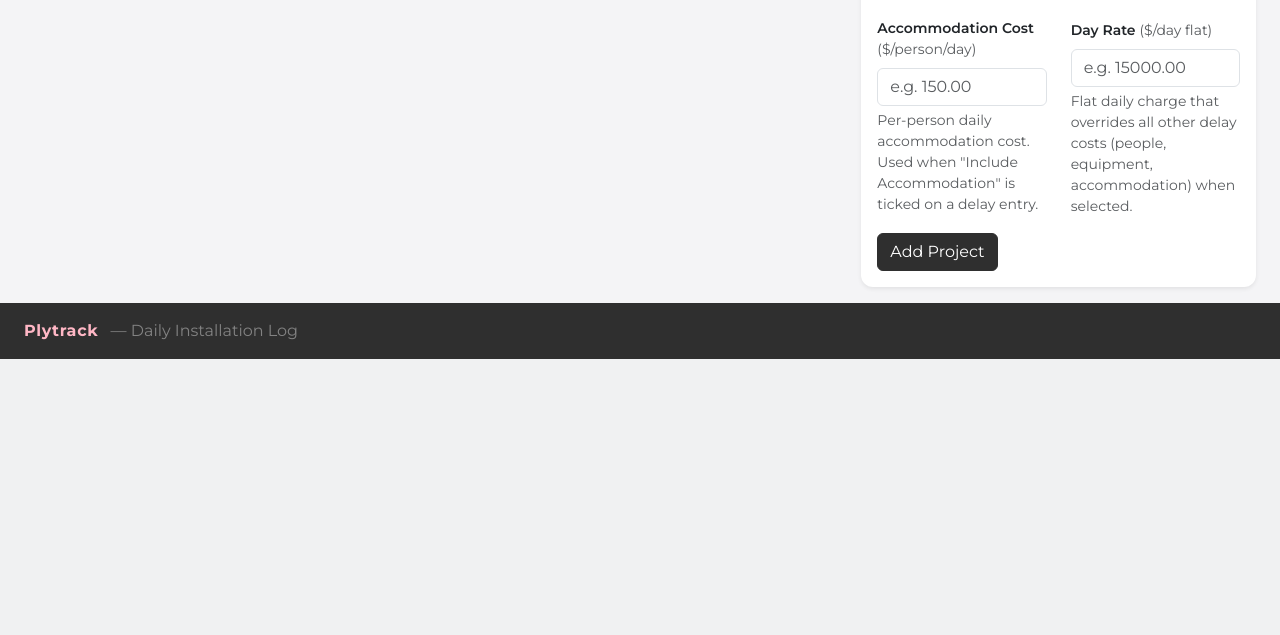
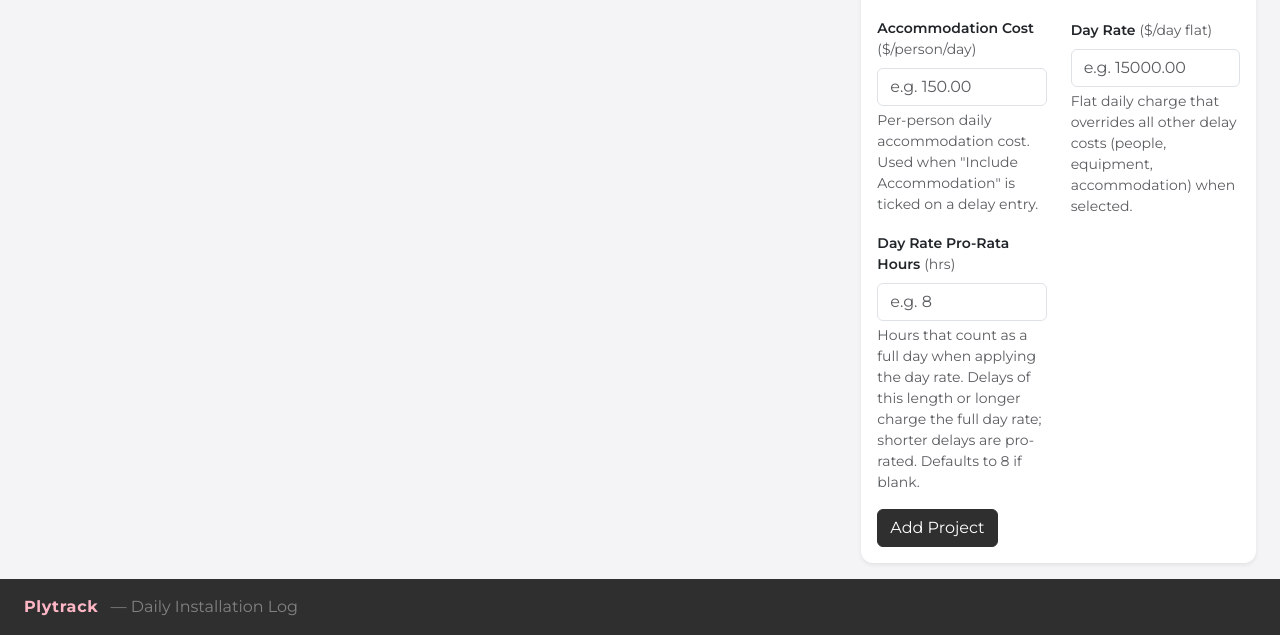
Before and after one commit to hollylmi/Tracking-Program, a Flask app: page /admin/projects in a window 1280 px wide. Shown: the part 1203-1838 px from the top of the page. Before the commit the page ends 1562 px from the top, so only its background shows below. Run offline with Flask 3, Linux system fonts and the light colour scheme; a user stored in the database is signed in.

Commit message:
feat: per-project pro-rata hours for day rate billing
Day-rate delay charges now use the project's day_rate_hours setting
(defaults to 8) as the threshold and divisor — delays at or above that
length charge the full day rate, shorter delays are pro-rated.

Co-Authored-By: Claude Opus 4.7 (1M context) <noreply@anthropic.com>

```diff
--- a/blueprints/admin.py
+++ b/blueprints/admin.py
@@ -652,6 +652,8 @@ def admin_projects():
                 p.accommodation_cost_per_person = float(accom) if accom else None
                 dr = request.form.get('day_rate', '').strip()
                 p.day_rate = float(dr) if dr else None
+                drh = request.form.get('day_rate_hours', '').strip()
+                p.day_rate_hours = float(drh) if drh else None
                 db.session.add(p)
                 db.session.commit()
                 flash(f'Project "{name}" added.', 'success')
@@ -679,6 +681,8 @@ def admin_projects():
             project.accommodation_cost_per_person = float(accom) if accom else None
             dr = request.form.get('day_rate', '').strip()
             project.day_rate = float(dr) if dr else None
+            drh = request.form.get('day_rate_hours', '').strip()
+            project.day_rate_hours = float(drh) if drh else None
             db.session.commit()
             flash('Project updated.', 'success')
         elif action == 'toggle':
--- a/migrate.py
+++ b/migrate.py
@@ -56,6 +56,7 @@ else:
     changes += add_column('project', 'quoted_days', 'INTEGER')
     changes += add_column('project', 'state', 'VARCHAR(10)')
     changes += add_column('project', 'is_cfmeu', 'BOOLEAN', default=0)
+    changes += add_column('project', 'day_rate_hours', 'REAL')
 
     # ── daily_entry ───────────────────────────────────────────────────────────
     changes += add_column('daily_entry', 'location', 'TEXT')
--- a/models.py
+++ b/models.py
@@ -75,6 +75,7 @@ class Project(db.Model):
     mobilisation_date = db.Column(db.Date, nullable=True)  # When set, project becomes operational on this date
     accommodation_cost_per_person = db.Column(db.Float, nullable=True)  # $/person/day for delay accom costs
     day_rate = db.Column(db.Float, nullable=True)                       # flat $/day override for delay billing
+    day_rate_hours = db.Column(db.Float, nullable=True)                 # hours per day used to pro-rata day_rate (default 8 if unset)
     created_at = db.Column(db.DateTime, default=datetime.utcnow)
 
     @property
--- a/templates/admin/projects.html
+++ b/templates/admin/projects.html
@@ -93,7 +93,8 @@
                             '{{ project.nearest_airport or "" }}',
                             '{{ project.mobilisation_date.strftime("%Y-%m-%d") if project.mobilisation_date else "" }}',
                             '{{ project.accommodation_cost_per_person or "" }}',
-                            '{{ project.day_rate or "" }}')"
+                            '{{ project.day_rate or "" }}',
+                            '{{ project.day_rate_hours or "" }}')"
                           title="Edit">
                     <i class="bi bi-pencil"></i>
                   </button>
@@ -248,6 +249,15 @@
             </div>
           </div>
 
+          <div class="row mb-3">
+            <div class="col-md-6">
+              <label class="form-label fw-semibold">Day Rate Pro-Rata Hours <span class="text-muted fw-normal">(hrs)</span></label>
+              <input type="number" name="day_rate_hours" id="projectDayRateHours" class="form-control"
+                     step="0.5" min="0" placeholder="e.g. 8">
+              <div class="form-text">Hours that count as a full day when applying the day rate. Delays of this length or longer charge the full day rate; shorter delays are pro-rated. Defaults to 8 if blank.</div>
+            </div>
+          </div>
+
           <div class="d-flex gap-2">
             <button type="submit" class="btn btn-primary" id="submitBtn">Add Project</button>
             <button type="button" class="btn btn-outline-secondary d-none" id="cancelEditBtn"
@@ -263,7 +273,7 @@
 
 {% block scripts %}
 <script>
-  function openEditProject(id, name, description, startDate, plannedCrew, hoursPerDay, quotedDays, siteAddress, siteContact, city, airport, mobDate, accomCost, dayRate) {
+  function openEditProject(id, name, description, startDate, plannedCrew, hoursPerDay, quotedDays, siteAddress, siteContact, city, airport, mobDate, accomCost, dayRate, dayRateHours) {
     document.getElementById('formTitle').textContent = 'Edit Project';
     document.getElementById('formAction').value = 'edit';
     document.getElementById('editId').value = id;
@@ -280,6 +290,7 @@
     document.getElementById('projectAirport').value = airport || '';
     document.getElementById('projectAccomCost').value = accomCost || '';
     document.getElementById('projectDayRate').value = dayRate || '';
+    document.getElementById('projectDayRateHours').value = dayRateHours || '';
     document.getElementById('submitBtn').textContent = 'Save Changes';
     document.getElementById('cancelEditBtn').classList.remove('d-none');
     document.getElementById('projectName').focus();
```
Also changed, not shown: utils/progress.py (+12 -3 lines).
